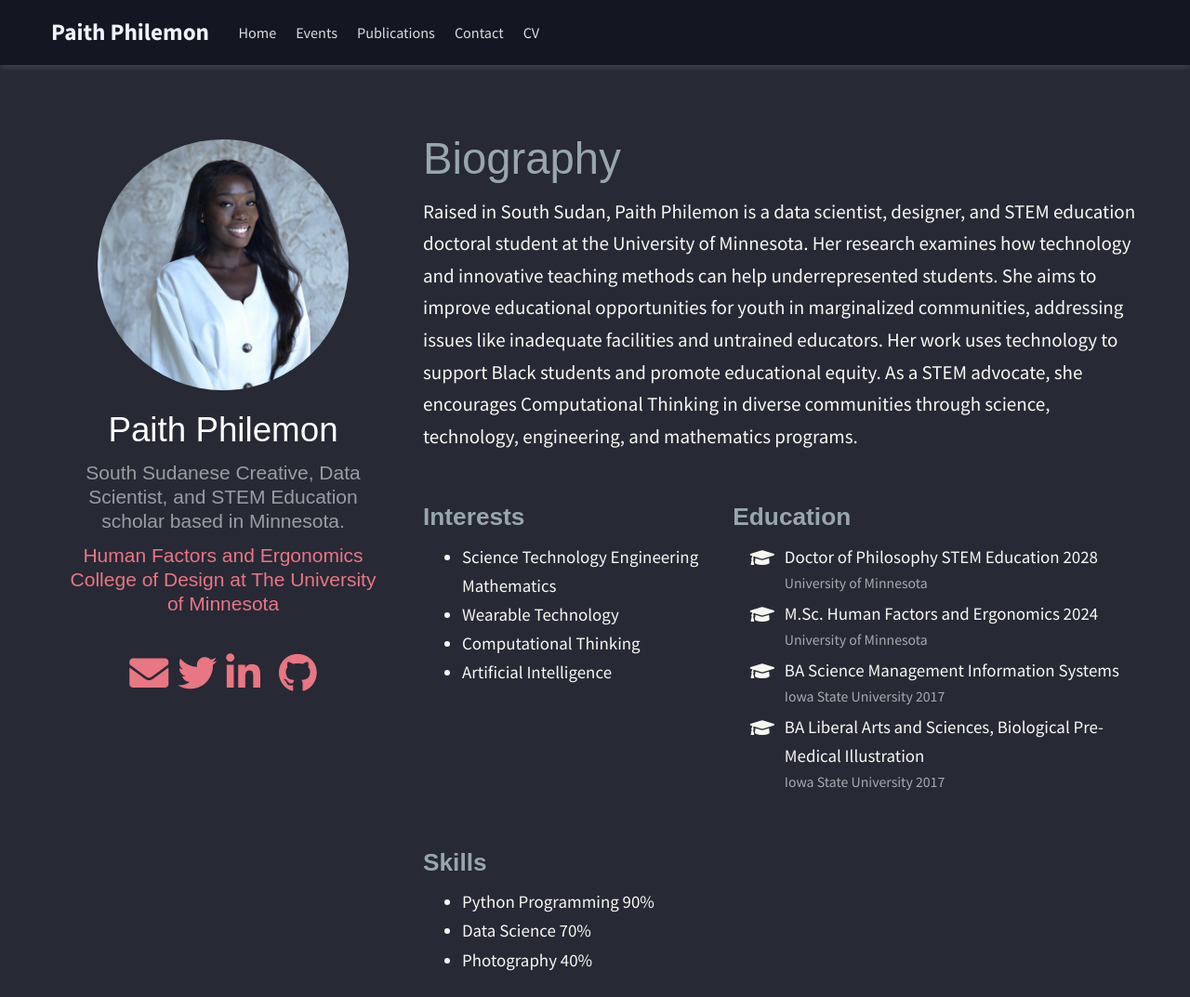
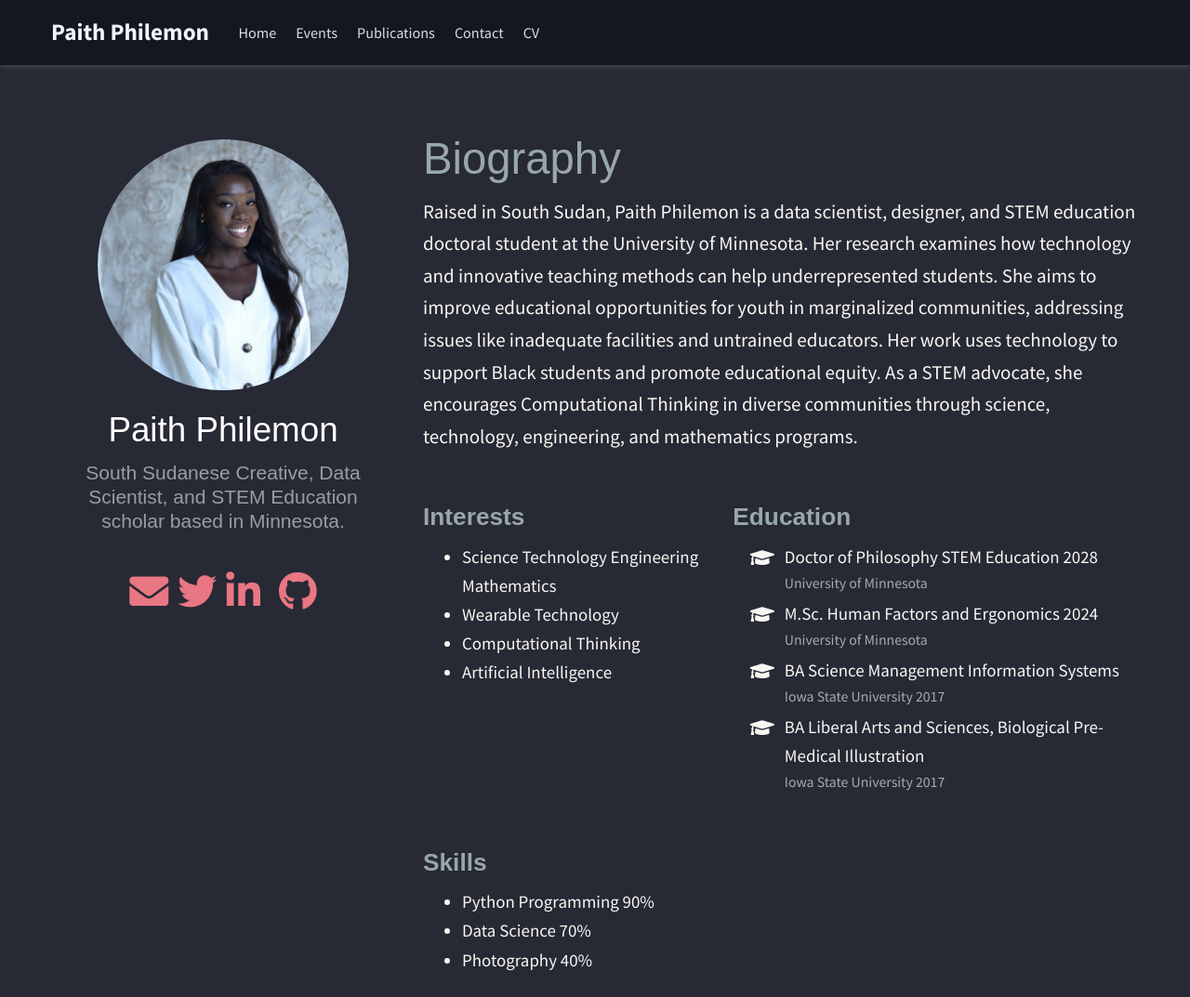
Before and after one commit to Mspaith/mspaith.github.io, a plain HTML site: page index.html in a window 1280 px wide. Shown: the top 1073 px of the page at 93% size. Drawn offline with nearby package versions, Linux system fonts and the light colour scheme; some icons are missing; a web font is replaced by a local one.

Commit message:
Update index.html

```diff
--- a/index.html
+++ b/index.html
@@ -165,11 +165,6 @@
                 <h2>Paith Philemon</h2>
                 <h3>South Sudanese Creative, Data Scientist, and STEM Education scholar based in Minnesota.</h3>
 
-                <h3>
-                  <a href="https://design.umn.edu/wearable-technology-lab" target="_blank" rel="noopener">
-                    <span>Human Factors and Ergonomics College of Design at The University of Minnesota</span>
-                  </a>
-                </h3>
               </div>
               <ul class="network-icon" aria-hidden="true">
                 <!-- social icons start -->
```
